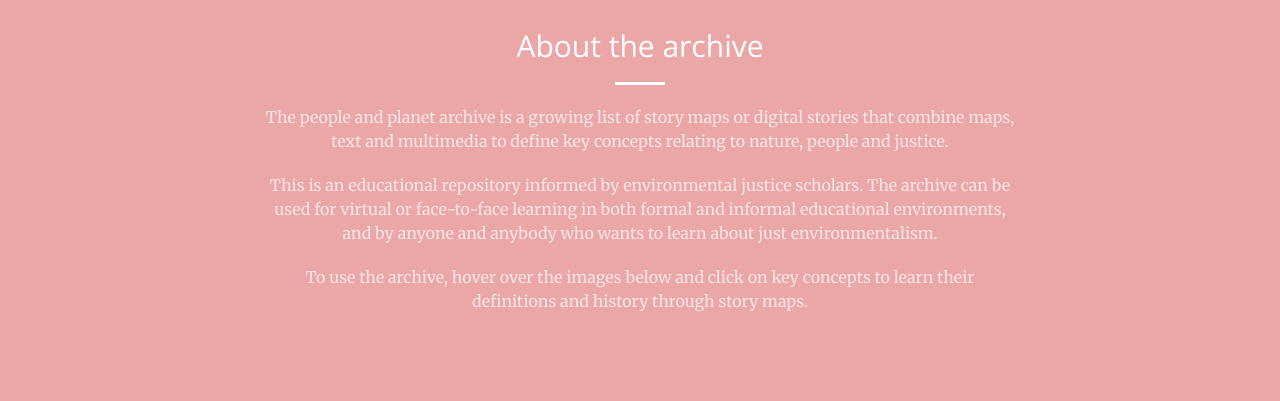
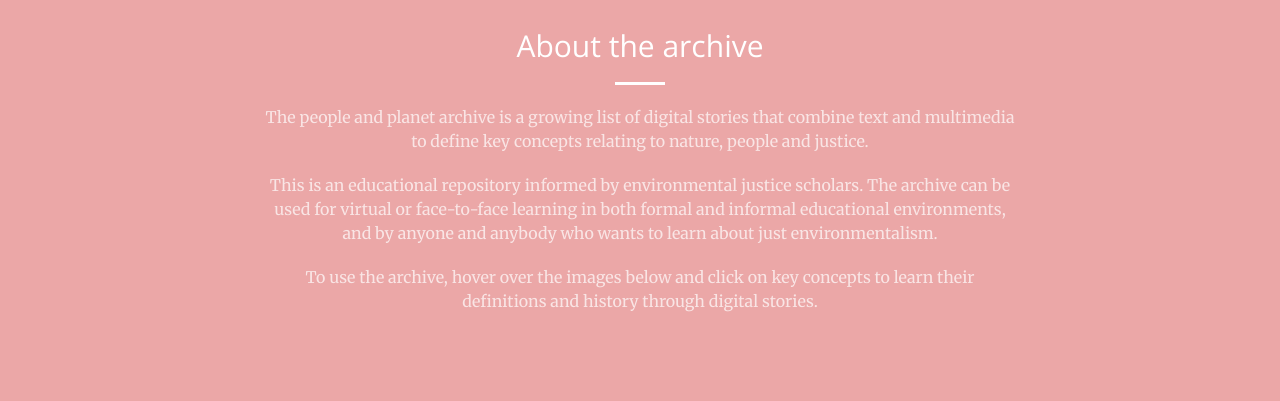
Before and after one commit to peopleandplanet/peopleandplanet.github.io, a Jekyll site: the page built from index.html, in a window 1280 px wide and 900 px high, scrolled down 818 px. Shown: the part 153-554 px from the top of the window. Built offline with Jekyll 4.4.1, drawn with Linux system fonts in a browser that asks for light colours.

Commit message:
Update call-to-action.html

```diff
--- a/_includes/call-to-action.html
+++ b/_includes/call-to-action.html
@@ -4,9 +4,9 @@
             <div class="col-lg-8 col-lg-offset-2 text-center">
                 <h2 class="section-heading">About the archive</h2>
                 <hr class="light">
-                <p class="text-faded">The people and planet archive is a growing list of story maps or digital stories that combine maps, text and multimedia to define key concepts relating to nature, people and justice.</p>
+                <p class="text-faded">The people and planet archive is a growing list of digital stories that combine text and multimedia to define key concepts relating to nature, people and justice.</p>
                 <p class="text-faded">This is an educational repository informed by environmental justice scholars. The archive can be used for virtual or face-to-face learning in both formal and informal educational environments, and by anyone and anybody who wants to learn about just environmentalism.</p>
-                <p class="text-faded">To use the archive, hover over the images below and click on key concepts to learn their definitions and history through story maps.</p>
+                <p class="text-faded">To use the archive, hover over the images below and click on key concepts to learn their definitions and history through digital stories.</p>
                 <p class="text-faded"> </p>
             </div>
         </div>
```
